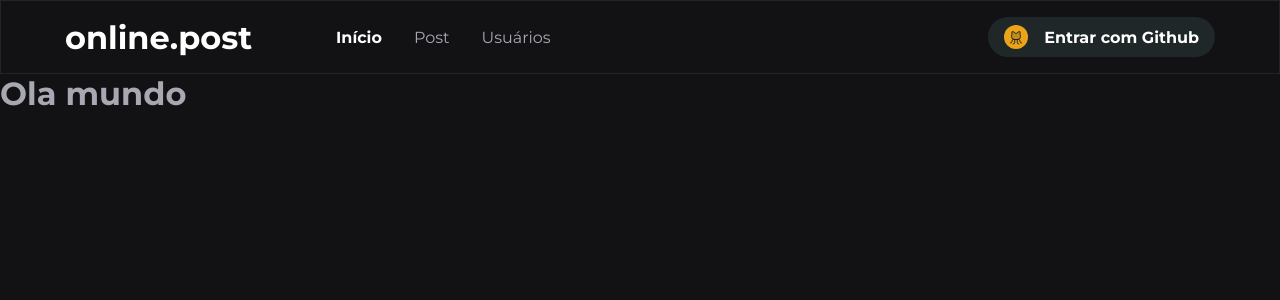
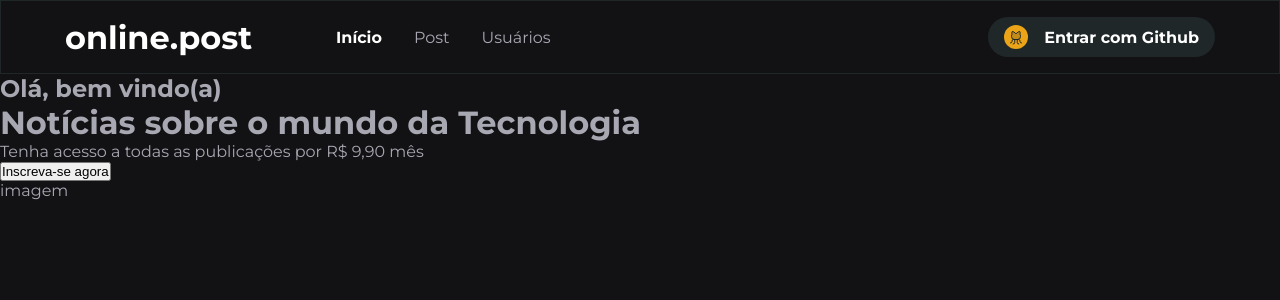
Before and after one commit to ramomOliveira/online-post, a Next.js app: page / in a window 1280 px wide. Shown: the top 300 px of the page. Built offline with nearby package versions, Linux system fonts and the light colour scheme.

Commit message:
creating structure

```diff
--- a/src/pages/index.tsx
+++ b/src/pages/index.tsx
@@ -4,7 +4,20 @@ export default function Home() {
   return (
     <div>
       <Header />
-      <h1>Ola mundo</h1>
+
+      <div>
+        <div>
+          <h2>Olá, bem vindo(a)</h2>
+
+          <h1>Notícias sobre o mundo da Tecnologia</h1>
+
+          <p>Tenha acesso a todas as publicações por R$ 9,90 mês</p>
+
+          <button>Inscreva-se agora</button>
+        </div>
+
+        <div>imagem</div>
+      </div>
     </div>
   );
 }
```
